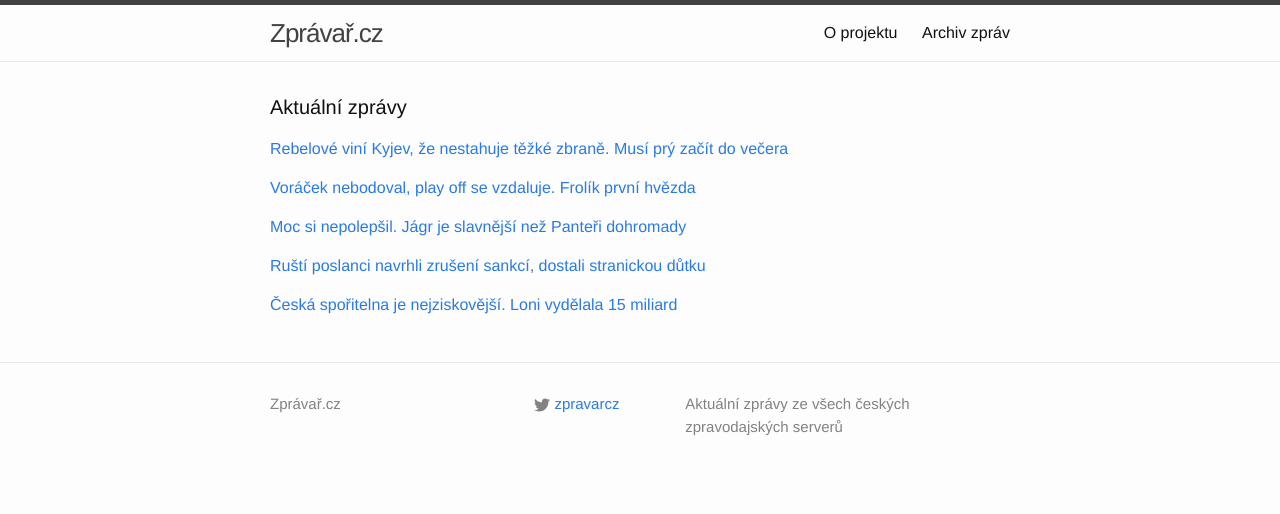
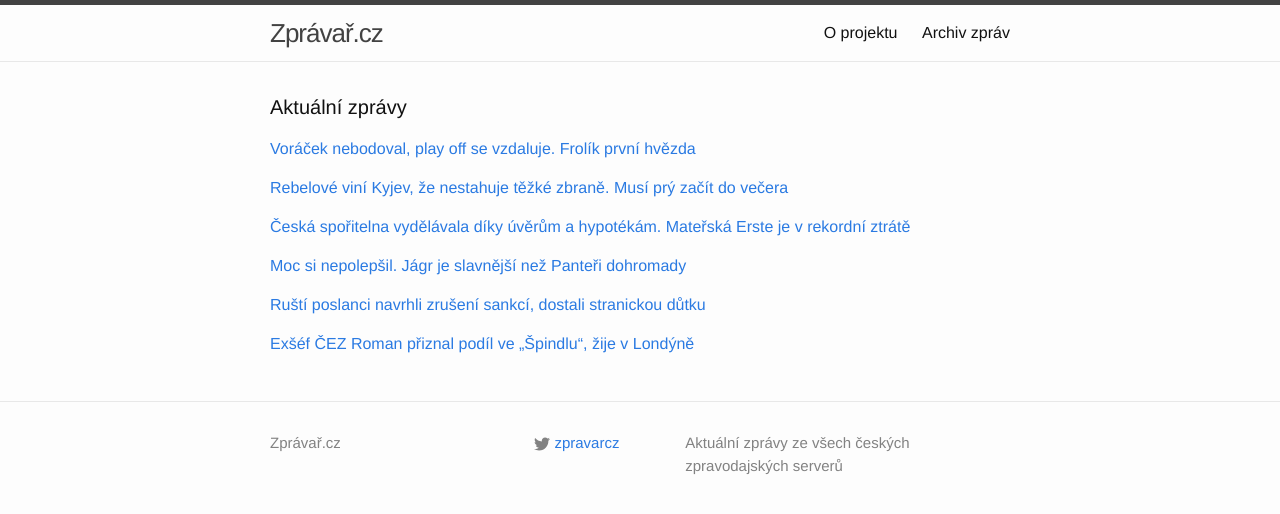
Before and after one commit to adliska/zpravar, a Jekyll site: the page built from index.html, in a window 1280 px wide. Shown: the top 514 px of the page. Built offline with Jekyll 4.4.1, drawn with Linux system fonts in a browser that asks for light colours; some of the changed lines change nothing that is shown.

Commit message:
zpravar news update

```diff
--- a/index.html
+++ b/index.html
@@ -5,8 +5,17 @@ layout: default
 <div class="home">
     <h1 class="page-heading">Aktuální zprávy</h1>
 
-<p><a href="javascript:;" onclick="toggle_visibility('zpravy0')">Rebelové viní Kyjev, že nestahuje těžké zbraně. Musí prý začít do večera</a></p>
+<p><a href="javascript:;" onclick="toggle_visibility('zpravy0')">Voráček nebodoval, play off se vzdaluje. Frolík první hvězda</a></p>
 <div id="zpravy0" style="display:none">
+<ul>
+<li><a href=http://sport.aktualne.cz/voracek-nebodoval-play-off-se-vzdaluje-frolik-prvni-hvezda/r~8b6f9736be4c11e490f70025900fea04/>Voráček nebodoval, play off se vzdaluje. Frolík první hvězda - sport.aktualne.cz</a></li>
+<li><a href=http://www.tyden.cz/rubriky/sport/hokej/nhl/frolik-byl-vyhlasen-prvni-hvezdou-zapasu-voracek-nebodoval_334658.html>Frolík byl vyhlášen první hvězdou zápasu, Voráček nebodoval - www.tyden.cz</a></li>
+<li><a href=http://www.denik.cz/hokej/frolik-byl-vyhlasen-prvni-hvezdou-zapasu-voracek-nebodoval-20150227.html>Frolík vyhlášen první hvězdou zápasu, Neuwirth vychytal výhru, Voráček nebodoval - www.denik.cz</a></li>
+<li><a href=http://www.sportovninoviny.cz/zpravy/frolik-byl-vyhlasen-prvni-hvezdou-zapasu-voracek-nebodoval/1186413>Frolík byl vyhlášen první hvězdou zápasu, Voráček nebodoval - www.sportovninoviny.cz</a></li>
+<li><a href=http://hokej.idnes.cz/neuvirth-vychytal-buffalu-dalsi-vyhru-dy4-/nhl.aspx?c=A150227_064351_nhl_Mkr>Neuvirth vychytal Buffalu další výhru, Frolík s Eratem měli asistenci - hokej.idnes.cz</a></li>
+</ul>
+</div><p><a href="javascript:;" onclick="toggle_visibility('zpravy1')">Rebelové viní Kyjev, že nestahuje těžké zbraně. Musí prý začít do večera</a></p>
+<div id="zpravy1" style="display:none">
 <ul>
 <li><a href=http://zahranicni.ihned.cz/evropa-slovensko/c1-63602960-ukrajina-stahovani-tezkych-zbrani-separatiste-teroriste-valka>Rebelové viní Kyjev, že nestahuje těžké zbraně. Musí prý začít do večera - zahranicni.ihned.cz</a></li>
 <li><a href=http://www.ceskatelevize.cz/ct24/svet/303048-luhansti-povstalci-nevylucuji-souziti-v-ramci-ukrajiny/>Luhanští povstalci nevylučují soužití v rámci Ukrajiny - www.ceskatelevize.cz</a></li>
@@ -14,35 +23,35 @@ layout: default
 <li><a href=http://www.ceskenoviny.cz/zpravy/zpravy/luhansti-povstalci-nevylucuji-souziti-v-ramci-ukrajiny/1186406>Luhanští povstalci nevylučují soužití v rámci Ukrajiny - www.ceskenoviny.cz</a></li>
 <li><a href=http://www.ceskenoviny.cz/zpravy/zpravy/na-vychode-ukrajiny-ma-pokracovat-odsun-tezkych-zbrani-z-fronty/1186391>Na východě Ukrajiny má pokračovat odsun těžkých zbraní z fronty - www.ceskenoviny.cz</a></li>
 </ul>
-</div><p><a href="javascript:;" onclick="toggle_visibility('zpravy1')">Voráček nebodoval, play off se vzdaluje. Frolík první hvězda</a></p>
-<div id="zpravy1" style="display:none">
+</div><p><a href="javascript:;" onclick="toggle_visibility('zpravy2')">Česká spořitelna vydělávala díky úvěrům a hypotékám. Mateřská Erste je v rekordní ztrátě</a></p>
+<div id="zpravy2" style="display:none">
 <ul>
-<li><a href=http://sport.aktualne.cz/voracek-nebodoval-play-off-se-vzdaluje-frolik-prvni-hvezda/r~8b6f9736be4c11e490f70025900fea04/>Voráček nebodoval, play off se vzdaluje. Frolík první hvězda - sport.aktualne.cz</a></li>
-<li><a href=http://www.tyden.cz/rubriky/sport/hokej/nhl/frolik-byl-vyhlasen-prvni-hvezdou-zapasu-voracek-nebodoval_334658.html>Frolík byl vyhlášen první hvězdou zápasu, Voráček nebodoval - www.tyden.cz</a></li>
-<li><a href=http://www.denik.cz/hokej/frolik-byl-vyhlasen-prvni-hvezdou-zapasu-voracek-nebodoval-20150227.html>Frolík vyhlášen první hvězdou zápasu, Neuwirth vychytal výhru, Voráček nebodoval - www.denik.cz</a></li>
-<li><a href=http://www.sportovninoviny.cz/zpravy/frolik-byl-vyhlasen-prvni-hvezdou-zapasu-voracek-nebodoval/1186413>Frolík byl vyhlášen první hvězdou zápasu, Voráček nebodoval - www.sportovninoviny.cz</a></li>
-<li><a href=http://hokej.idnes.cz/neuvirth-vychytal-buffalu-dalsi-vyhru-dy4-/nhl.aspx?c=A150227_064351_nhl_Mkr>Neuvirth vychytal Buffalu další výhru, Frolík s Eratem měli asistenci - hokej.idnes.cz</a></li>
+<li><a href=http://byznys.ihned.cz/c1-63602970-ceska-sporitelna-vydelavala-diky-uverum-a-hypotekam-materska-erste-je-v-rekordni-ztrate>Česká spořitelna vydělávala díky úvěrům a hypotékám. Mateřská Erste je v rekordní ztrátě - byznys.ihned.cz</a></li>
+<li><a href=http://ekonomika.idnes.cz/erste-group-loni-ztrata-1-44-miliardy-eur-fca-/ekoakcie.aspx?c=A150227_082128_eko-zahranicni_bse>Rakouská Erste se dostala do ztráty, České spořitelně klesl zisk - ekonomika.idnes.cz</a></li>
+<li><a href=http://zpravy.aktualne.cz/ekonomika/hospodarske-vysledky-ceske-sporitelny-2014/r~f11fcfd6be4911e49bec0025900fea04/>Česká spořitelna je nejziskovější. Loni vydělala 15 miliard - zpravy.aktualne.cz</a></li>
+<li><a href=http://zpravy.e15.cz/byznys/finance-a-bankovnictvi/cisty-zisk-ceske-sporitelny-loni-klesl-na-15-miliard-korun-1167203>Čistý zisk České spořitelny loni klesl na 15 miliard korun - zpravy.e15.cz</a></li>
+<li><a href=http://byznys.ihned.cz/c1-63602970-ceska-sporitelna-hlasi-zisk-naopak-materska-erste-je-v-rekordni-ztrate>Česká spořitelna hlásí zisk. Naopak mateřská Erste je v rekordní ztrátě - byznys.ihned.cz</a></li>
 </ul>
-</div><p><a href="javascript:;" onclick="toggle_visibility('zpravy2')">Moc si nepolepšil. Jágr je slavnější než Panteři dohromady</a></p>
-<div id="zpravy2" style="display:none">
+</div><p><a href="javascript:;" onclick="toggle_visibility('zpravy3')">Moc si nepolepšil. Jágr je slavnější než Panteři dohromady</a></p>
+<div id="zpravy3" style="display:none">
 <ul>
 <li><a href=http://sport.aktualne.cz/moc-si-nepolepsil-jagr-je-slavnejsi-nez-panteri-dohromady/r~cd168a60be4111e49fc3002590604f2e/>Moc si nepolepšil. Jágr je slavnější než Panteři dohromady - sport.aktualne.cz</a></li>
 <li><a href=http://sport.aktualne.cz/panteri-jasaji-z-prichodu-jagra-klub-uz-prodava-jeho-dres/r~a81e67dcbe3c11e490f70025900fea04/>Panteři jásají z příchodu Jágra. Klub už prodává dresy s 68 - sport.aktualne.cz</a></li>
 <li><a href=http://www.tyden.cz/rubriky/sport/hokej/nhl/obrazem-prohlednete-si-cestu-hvezdneho-turisty-jardy-jagra_334655.html>OBRAZEM: Prohlédněte si cestu hvězdného turisty Jardy Jágra - www.tyden.cz</a></li>
 <li><a href=http://hokej.idnes.cz/jagr-prestup-florida-ohlasy-dresy-drv-/nhl.aspx?c=A150227_010221_nhl_bem>Jágrův přestup je matoucí, píší v zámoří. Florida už nabízí jeho dresy - hokej.idnes.cz</a></li>
 </ul>
-</div><p><a href="javascript:;" onclick="toggle_visibility('zpravy3')">Ruští poslanci navrhli zrušení sankcí, dostali stranickou důtku</a></p>
-<div id="zpravy3" style="display:none">
+</div><p><a href="javascript:;" onclick="toggle_visibility('zpravy4')">Ruští poslanci navrhli zrušení sankcí, dostali stranickou důtku</a></p>
+<div id="zpravy4" style="display:none">
 <ul>
 <li><a href=http://echo24.cz/a/wqXLE>Ruští poslanci navrhli zrušení sankcí, dostali stranickou důtku - echo24.cz</a></li>
 <li><a href=http://www.novinky.cz/zahranicni/evropa/362811-rusti-poslanci-navrhli-zruseni-sankci-dostali-stranickou-dutku.html>Ruští poslanci navrhli zrušení sankcí, dostali stranickou důtku - www.novinky.cz</a></li>
 <li><a href=http://zpravy.idnes.cz/rusti-poslanci-trest-za-navrh-zakona-zrusit-sankce-na-potraviny-ze-zapadu-1tr-/zahranicni.aspx?c=A150227_063811_zahranicni_skr>Ruští poslanci, kteří navrhli zrušit sankce, dostali stranickou důtku  - zpravy.idnes.cz</a></li>
 </ul>
-</div><p><a href="javascript:;" onclick="toggle_visibility('zpravy4')">Česká spořitelna je nejziskovější. Loni vydělala 15 miliard</a></p>
-<div id="zpravy4" style="display:none">
+</div><p><a href="javascript:;" onclick="toggle_visibility('zpravy5')">Exšéf ČEZ Roman přiznal podíl ve „Špindlu“, žije v Londýně</a></p>
+<div id="zpravy5" style="display:none">
 <ul>
-<li><a href=http://zpravy.aktualne.cz/ekonomika/hospodarske-vysledky-ceske-sporitelny-2014/r~f11fcfd6be4911e49bec0025900fea04/>Česká spořitelna je nejziskovější. Loni vydělala 15 miliard - zpravy.aktualne.cz</a></li>
-<li><a href=http://zpravy.e15.cz/byznys/finance-a-bankovnictvi/cisty-zisk-ceske-sporitelny-loni-klesl-na-15-miliard-korun-1167203>Čistý zisk České spořitelny loni klesl na 15 miliard korun - zpravy.e15.cz</a></li>
-<li><a href=http://byznys.ihned.cz/c1-63602970-ceska-sporitelna-hlasi-zisk-naopak-materska-erste-je-v-rekordni-ztrate>Česká spořitelna hlásí zisk. Naopak mateřská Erste je v rekordní ztrátě - byznys.ihned.cz</a></li>
+<li><a href=http://echo24.cz/a/wZerh>Exšéf ČEZ Roman přiznal podíl ve „Špindlu“, žije v Londýně - echo24.cz</a></li>
+<li><a href=http://zpravy.aktualne.cz/ekonomika/roman-studuje-v-londyne-po-navratu-se-chce-venovat-skolstvi/r~1ce3e3eebe4c11e4ba57002590604f2e/>Roman studuje v Londýně, po návratu se chce věnovat školství - zpravy.aktualne.cz</a></li>
+<li><a href=http://www.denik.cz/ekonomika/byvaly-sef-cez-roman-priznal-podil-v-horskem-stredisku-ve-spindlu-20150227.html>Bývalý šéf ČEZ Roman přiznal podíl v horském středisku ve Špindlu - www.denik.cz</a></li>
 </ul>
 </div></div>
```
